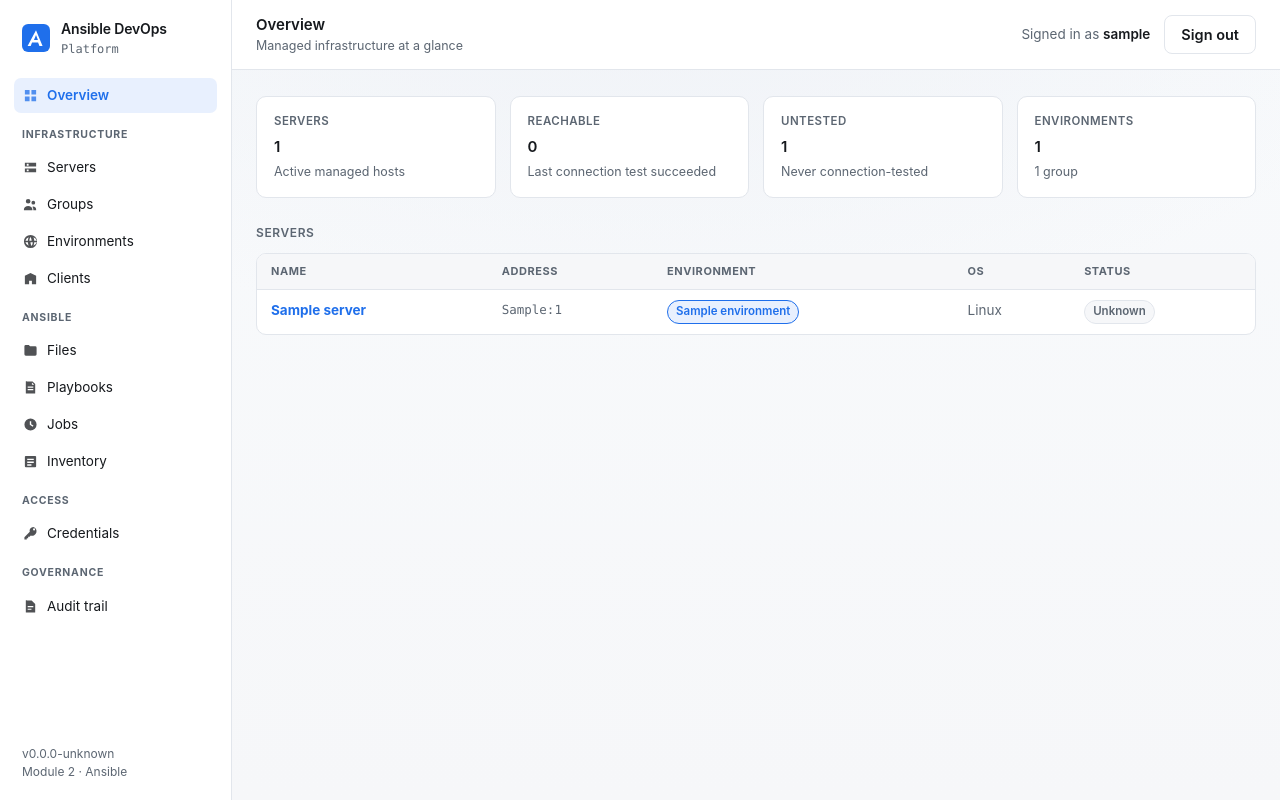
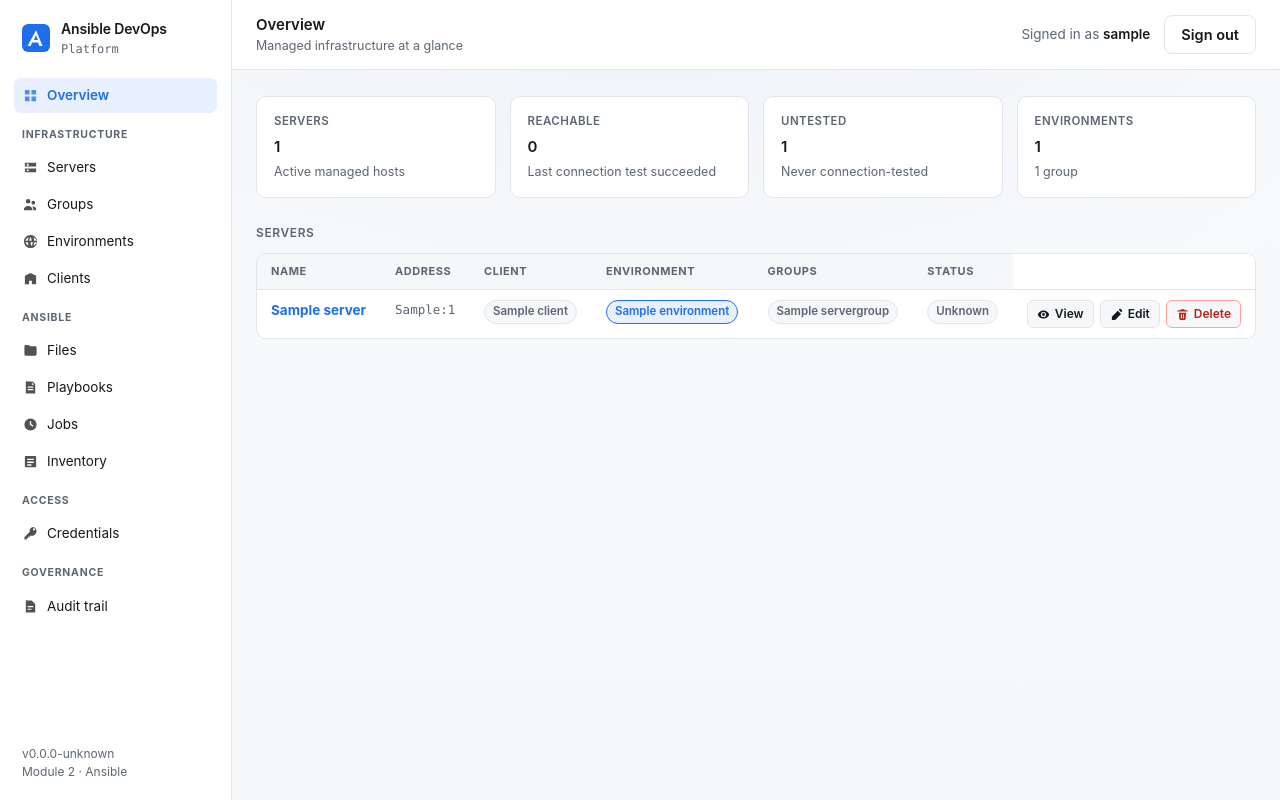
Before and after one commit to cosmeaf/ansible-devops-platform, a Django app: page /manage/ in a window 1280 px wide. Run offline with Django 5.2, Linux system fonts and the light colour scheme; a user stored in the database is signed in; tables that the repository leaves empty hold one stand-in row (values such as "Sample post"); parts of the project's set-up code (start-up, migrations or seed data) failed here and were passed over.

Commit message:
style(manage): one page shape for every list, overview included
Three things still read as different products.

The top of a list had three shapes: a primary action alone, a primary action
above a separate filter row, and filters alone. They are one row now — the
action first, the filters after it, everything starting at the same left edge —
so the table begins at the same height on every screen.

The overview carried its own server table with its own columns: Environment
and OS, no client, no groups, no actions. A second table of the same thing,
shaped differently, is how an interface stops looking like one system. It is
the servers table now, cells and actions included, and the view prefetches
groups so the extra column costs one query rather than one per row.

Filters gained a Clear link wherever they can be active, which two screens had
and two did not.

```diff
--- a/infrastructure/views.py
+++ b/infrastructure/views.py
@@ -166,7 +166,9 @@ def overview(request):
                 "online": servers.filter(status=ServerStatus.ONLINE).count(),
                 "untested": servers.filter(status=ServerStatus.UNKNOWN).count(),
             },
-            "recent_servers": servers.select_related("environment", "client")[:8],
+            "recent_servers": servers.select_related("environment", "client").prefetch_related(
+                "groups"
+            )[:8],
         },
     )
 
--- a/templates/base.html
+++ b/templates/base.html
@@ -369,7 +369,11 @@
       .tag--warn { background: #2b1d05; color: #f5b544; border-color: #5c3d0a; }
     }
 
+    /* One row at the top of every list: the primary action first, then the
+       filters, all starting at the same left edge. Three different shapes
+       across nine screens is what made them look unrelated. */
     .toolbar { display: flex; gap: 10px; align-items: center; margin-bottom: 14px; flex-wrap: wrap; }
+    .toolbar__filters { display: flex; gap: 10px; align-items: center; flex-wrap: wrap; margin: 0; }
     .toolbar select {
       padding: 7px 11px; font-family: inherit; font-size: 13.5px;
       color: var(--text); background: var(--surface);
--- a/templates/manage/overview.html
+++ b/templates/manage/overview.html
@@ -30,23 +30,38 @@
 <h2 class="section-title">Servers</h2>
 <div class="table-wrap">
   <table>
-    <thead><tr><th>Name</th><th>Address</th><th>Environment</th><th>OS</th><th>Status</th></tr></thead>
+    <thead><tr><th>Name</th><th>Address</th><th>Client</th><th>Environment</th><th>Groups</th><th>Status</th><th class="col-actions"></th></tr></thead>
     <tbody>
       {% for s in recent_servers %}
       <tr>
         <td><a href="{% url 'manage:server-detail' s.uuid %}"><b>{{ s.name }}</b></a></td>
         <td class="mono muted">{{ s.ansible_host }}:{{ s.ssh_port }}</td>
+        <td>{% if s.client %}<span class="tag">{{ s.client.name }}</span>{% else %}<span class="muted">—</span>{% endif %}</td>
         <td>{% if s.environment %}<span class="tag tag--info">{{ s.environment.name }}</span>{% else %}<span class="muted">—</span>{% endif %}</td>
-        <td class="muted">{{ s.get_operating_system_display }}</td>
+        <td>{% for g in s.groups.all %}<span class="tag">{{ g.name }}</span>{% empty %}<span class="muted">—</span>{% endfor %}</td>
         <td>
           {% if s.status == "ONLINE" %}<span class="tag tag--ok">Online</span>
           {% elif s.status == "OFFLINE" %}<span class="tag tag--err">Offline</span>
           {% elif s.status == "ERROR" %}<span class="tag tag--err">Error</span>
           {% else %}<span class="tag">Unknown</span>{% endif %}
         </td>
+        <td class="col-actions">
+          <div class="row-actions">
+            {% url 'manage:server-detail' s.uuid as detail_url %}
+            {% include "manage/_action.html" with icon="view" label="View" url=detail_url %}
+            {% if perms.infrastructure.change_server %}
+              {% url 'manage:server-edit' s.uuid as edit_url %}
+              {% include "manage/_action.html" with icon="edit" label="Edit" url=edit_url %}
+            {% endif %}
+            {% if perms.infrastructure.delete_server %}
+              {% url 'manage:server-delete' s.uuid as delete_url %}
+              {% include "manage/_action.html" with icon="delete" label="Delete" url=delete_url danger=1 %}
+            {% endif %}
+          </div>
+        </td>
       </tr>
       {% empty %}
-      <tr><td colspan="5" class="empty">
+      <tr><td colspan="7" class="empty">
         No servers registered yet.<br>
         <span class="muted">Add one to start managing it with Ansible.</span>
       </td></tr>
```
Also changed, not shown: templates/manage/audit.html (+5 -3 lines), templates/manage/jobs.html (+8 -8 lines), templates/manage/servers.html (+9 -10 lines).
